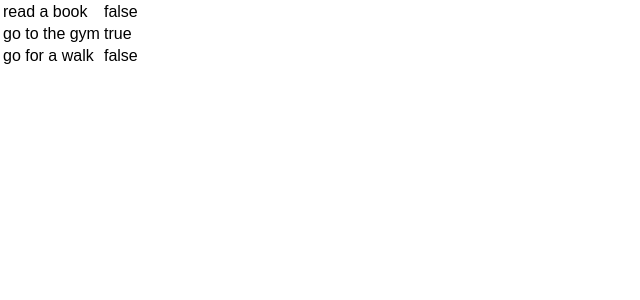
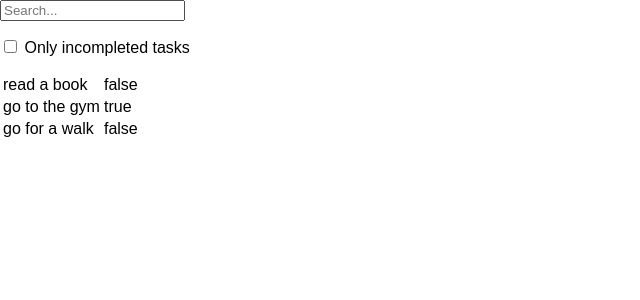
Before and after one commit to Ivan5646/ReactTry, a React (Create React App) app: page / in a window 1280 px wide. Shown: the top 300 px of the page, without its empty margins (0-640 px from the left). Built offline with nearby package versions, Linux system fonts and the light colour scheme.

Commit message:
searchbar

```diff
--- a/public/index.html
+++ b/public/index.html
@@ -19,7 +19,7 @@
       work correctly both with client-side routing and a non-root public URL.
       Learn how to configure a non-root public URL by running `npm run build`.
     -->
-    <title>React App</title>
+    <title>To do app</title>
   </head>
   <body>
     <noscript>
--- a/src/index.js
+++ b/src/index.js
@@ -3,6 +3,17 @@ import ReactDOM from 'react-dom';
 import './index.css';
 // import App from './App';
 import registerServiceWorker from './registerServiceWorker';
+
+class SearchBar extends React.Component { // search implement later first do the checkbox
+  render () {
+    return (
+        <form>
+          <input type="text" placeholder="Search..."/>
+          <p><input type="checkbox"/>{' '} Only incompleted tasks</p>
+        </form>
+      )
+  }
+}
 
 class TaskRow extends React.Component {
   render () {
@@ -30,10 +41,21 @@ class Table extends React.Component {
   }
 }
 
+class FilterableTable extends React.Component {
+ render () {
+   return (
+      <div>
+        <SearchBar/>
+        <Table tasks={taskArray}/>
+      </div>
+    )
+  }
+}
+
 var taskArray = [{task: "read a book", completed: "false"}, {task: "go to the gym", completed: "true"}, {task: "go for a walk", completed: "false"}];
 
 ReactDOM.render(
-  <Table tasks={taskArray}/>,
+  <FilterableTable/>,
   document.getElementById('root')
 );
 
```
Also changed, not shown: notes.txt (added).
